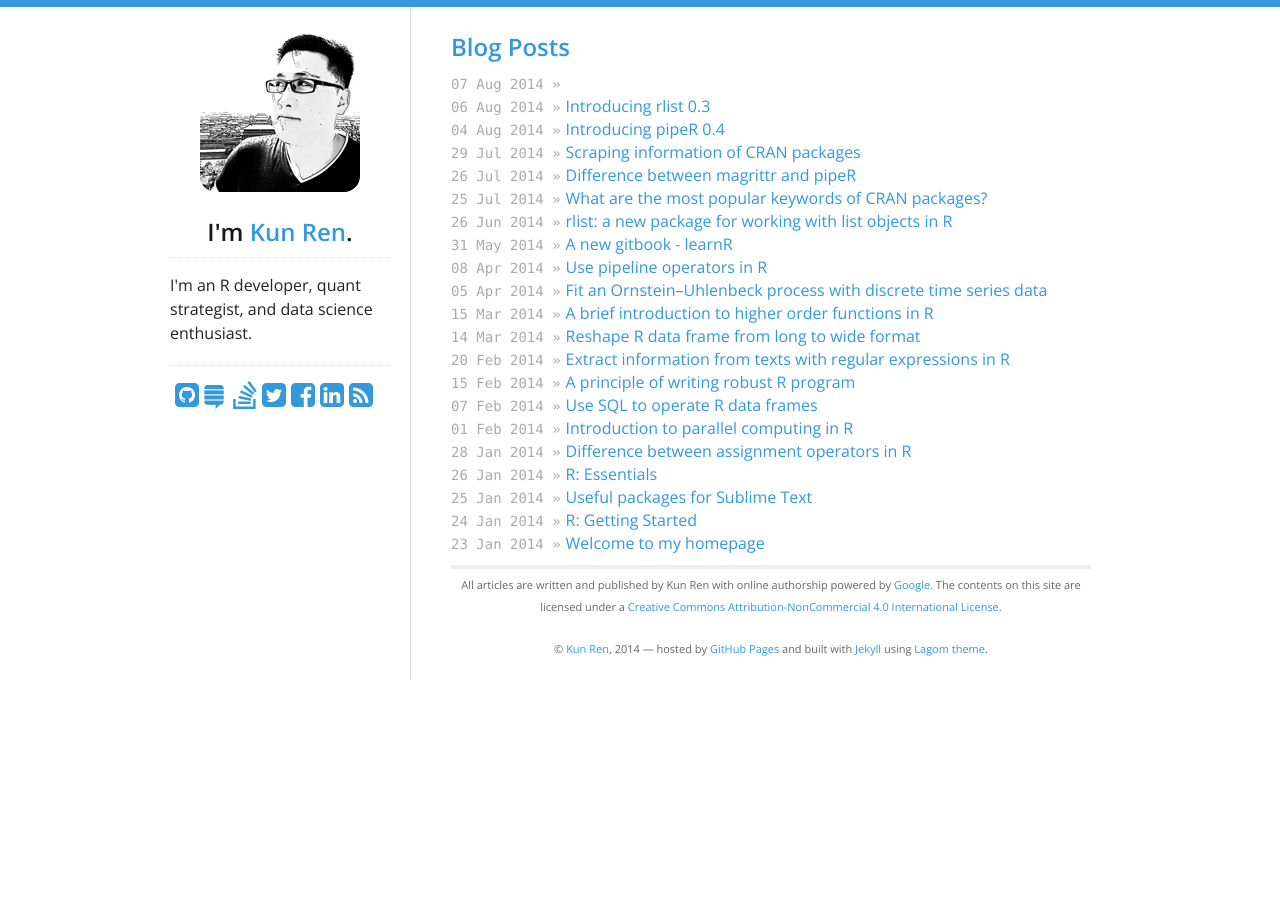
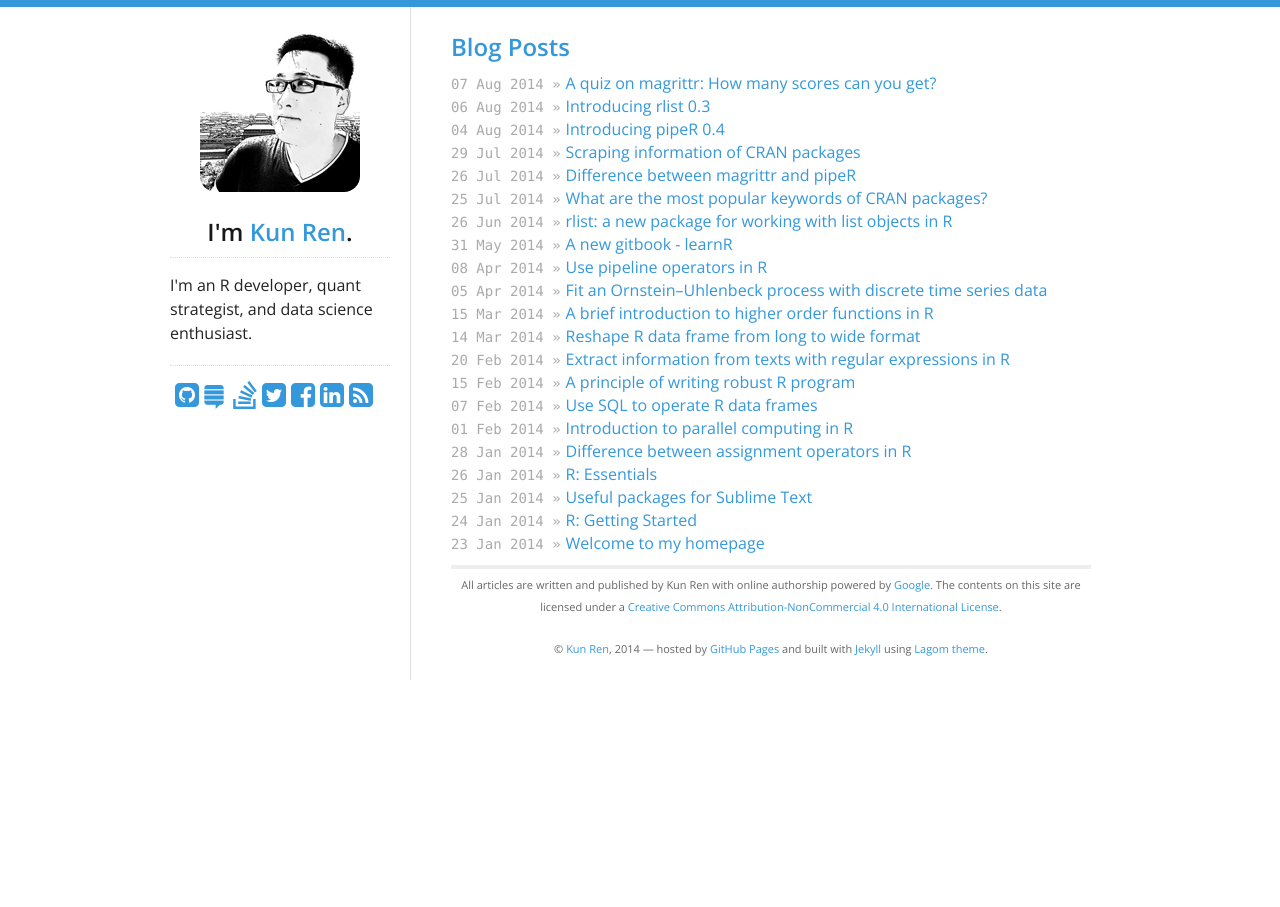
Before and after one commit to harryprince/renkun-ken.github.io, a Jekyll site: the page built from index.html, in a window 1280 px wide. Built offline with Jekyll 4.4.1, drawn with Linux system fonts in a browser that asks for light colours; nearby versions of some CDN libraries; Markdown is read by kramdown in place of the engine named in the settings.

Commit message:
change title

```diff
--- a/_src/2014-08-07-a-quiz-on-magrittr-how-many-scores-can-you-get.Rmd
+++ b/_src/2014-08-07-a-quiz-on-magrittr-how-many-scores-can-you-get.Rmd
@@ -1,6 +1,6 @@
 ---
 layout: post
-title: A quiz on magrittr: How many scores can you get?
+title: "A quiz on magrittr: How many scores can you get?"
 categories: blog
 tags: [ r, magrittr, pipeR, pipeline ]
 highlight: [ r ]
```
Also changed, not shown: _posts/2014-08-07-a-quiz-on-magrittr-how-many-scores-can-you-get.md (+1 -1 lines).
